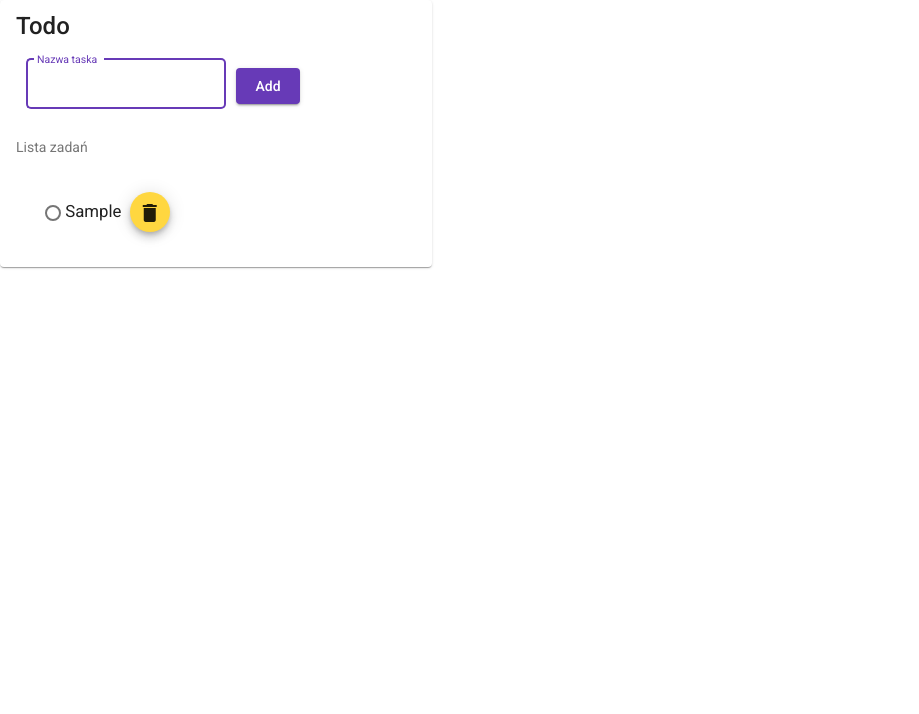
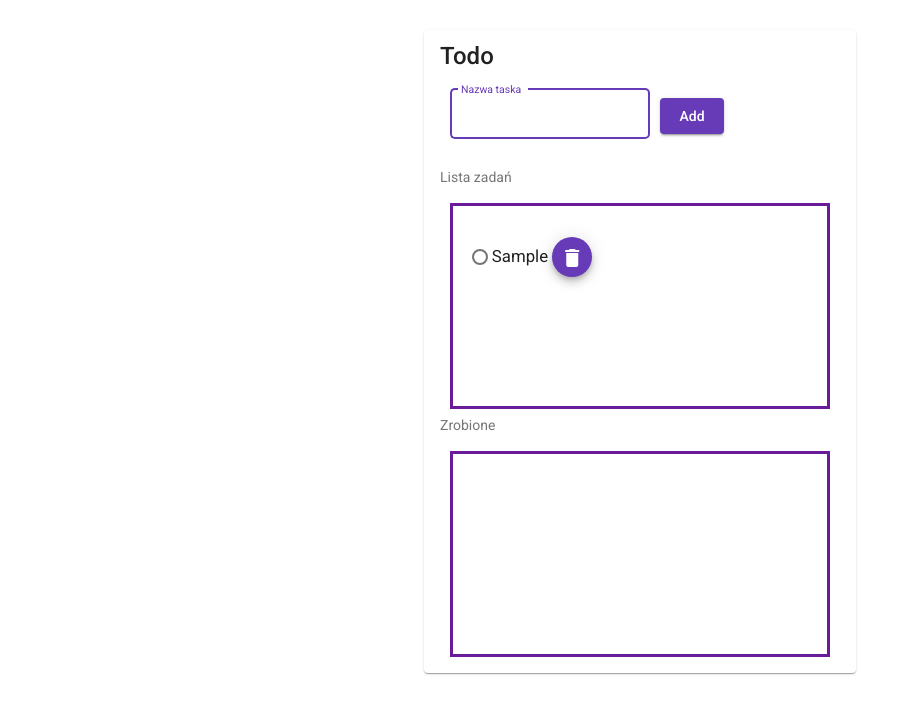
Before and after one commit to wiktfic226/angular-to-do-list, an Angular app: page / in a window 1280 px wide. Both pictures are taken after typing "Sample" into the empty fields and a click on the button "Add". Shown: the top 714 px of the page, without its empty margins (0-919 px from the left). Built offline with nearby package versions, Linux system fonts and the light colour scheme.

Commit message:
feat: add filtering done tasks

```diff
--- a/src/app/app.component.html
+++ b/src/app/app.component.html
@@ -1,5 +1,6 @@
 <mat-card class="todo-card">
   <mat-card-title>Todo</mat-card-title>
+  <div class="task-form">
     <form layout layout-align="center" layout-padding>
       <mat-form-field class="form-field" appearance="outline">
         <mat-label>Nazwa taska</mat-label>
@@ -7,11 +8,23 @@
       </mat-form-field>
       <button type="button" mat-raised-button color="primary" (click)="addTask()">Add</button>
     </form>
+  </div>
   <mat-card-subtitle>Lista zadań</mat-card-subtitle>
   <div class="tasks-list" role="list">
-    <mat-list-item *ngFor="let task of getTasks()">
+    <cdk-virtual-scroll-viewport appendOnly itemSize="50" class="example-viewport">
+    <mat-list-item *ngFor="let task of getTasks() | donetasksfilter: false">
       <p matLine></p>
       <app-todo [todo]=task></app-todo>
     </mat-list-item>
+  </cdk-virtual-scroll-viewport>
+  </div>
+  <mat-card-subtitle>Zrobione</mat-card-subtitle>
+  <div class="tasks-list" role="list">
+    <cdk-virtual-scroll-viewport appendOnly itemSize="50" class="example-viewport">
+    <mat-list-item *ngFor="let task of getTasks() | donetasksfilter: true">
+      <p matLine></p>
+      <app-todo [todo]=task></app-todo>
+    </mat-list-item>
+  </cdk-virtual-scroll-viewport>
   </div>
 </mat-card>
--- a/src/app/app.component.scss
+++ b/src/app/app.component.scss
@@ -8,9 +8,25 @@
 
 .tasks-list {
     margin: 10px;
+}
 
+.task-form{
+    align-items: center;
 }
 
 .todo-card{
     max-width: 400px;
+    margin: auto;
+    margin-top: 30px;
+    align-items: center;
 }
+
+.example-viewport {
+    height: 200px;
+    width:auto;
+    border: 3px solid #6A1B9A;
+  }
+
+  .example-item {
+    height: 50px;
+  }
--- /dev/null
+++ b/src/app/donetasksfilter/donetasksfilter.pipe.ts
@@ -0,0 +1,13 @@
+import { Pipe, PipeTransform } from '@angular/core';
+import { Todo } from '../todos/todos.service';
+
+@Pipe({
+  name: 'donetasksfilter',
+  pure: false
+})
+export class DoneTasksFilterPipe implements PipeTransform {
+
+  transform(todos: Array<Todo>, isDone: boolean): Array<Todo> {
+    return todos.filter(item => item.done == isDone);
+  }
+}
--- a/src/app/todoitem/todo-item.component.html
+++ b/src/app/todoitem/todo-item.component.html
@@ -1,12 +1,15 @@
 <mat-list-item role="listitem" class="item-component">
   <mat-checkbox
     (change)="markTask()"
+    [checked]="this.todo.done"
     class="done-checkbox"
+    #donecheckbox
   ></mat-checkbox>
-  {{ getItemName() }}&nbsp;
+  {{ getItemName() }}
   <button
     type="button"
     mat-mini-fab
+    color="primary"
     (click)="deleteTask()"
   >
     <mat-icon>delete</mat-icon>
--- a/src/app/todoitem/todo-item.component.ts
+++ b/src/app/todoitem/todo-item.component.ts
@@ -1,4 +1,4 @@
-import { Component, Input, OnInit } from '@angular/core';
+import { Component, ElementRef, Input, OnInit, ViewChild } from '@angular/core';
 import { Todo, TodosService } from '../todos/todos.service';
 
 @Component({
@@ -9,6 +9,8 @@ import { Todo, TodosService } from '../todos/todos.service';
 export class TodoItemComponent implements OnInit {
 
   @Input() todo!: Todo;
+  @ViewChild('donecheckbox', { static: true })
+  doneCheckbox!: ElementRef;
 
   constructor(private todoService: TodosService) { }
 
@@ -26,5 +28,4 @@ export class TodoItemComponent implements OnInit {
   markTask() {
     this.todoService.markTask(this.todo);
   }
-
 }
--- a/src/app/todos/todos.service.ts
+++ b/src/app/todos/todos.service.ts
@@ -14,7 +14,6 @@ export class TodosService {
 
   add(task: Todo) {
     this.todos.push(task);
-    console.log(this.todos);
   }
 
   delete(task: Todo) {
```
Also changed, not shown: src/app/app.module.ts (+6 -2 lines), 1 other file (tests, documents, lock files or other folders). Lines whose indentation alone changed are shown as unchanged.
